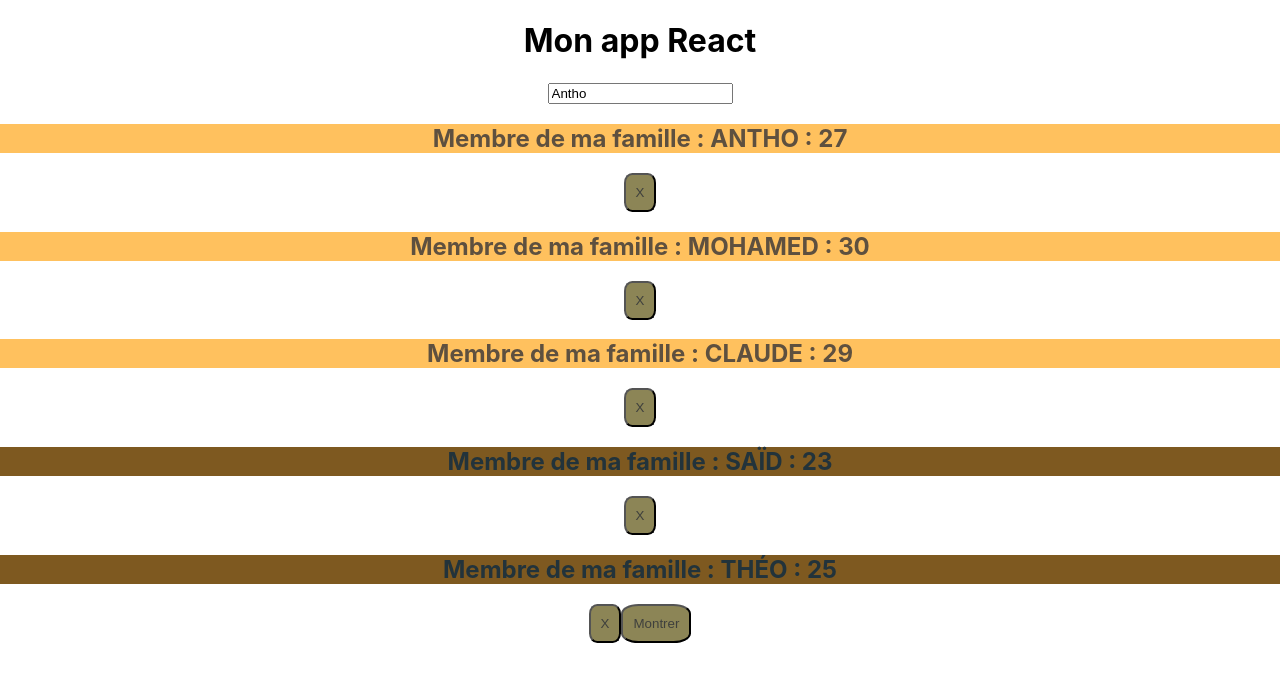
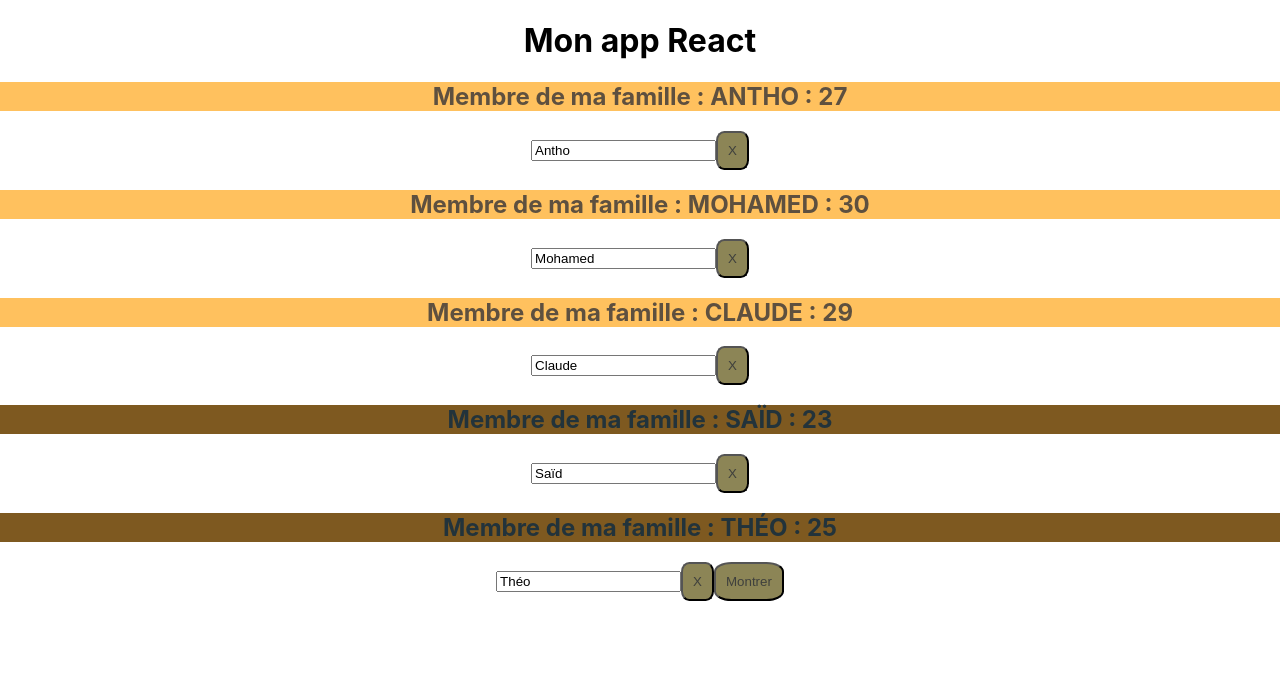
Before and after one commit to darwyn57/membre, a React (Create React App) app: page / in a window 1280 px wide. Shown: the top 682 px of the page. Built offline with nearby package versions, Linux system fonts and the light colour scheme.

Commit message:
mise a jour des function

```diff
--- a/src/App.js
+++ b/src/App.js
@@ -32,10 +32,11 @@ class App extends Component {
     famille.membre1.age += param
     this.setState({ famille })
   }
-  handleChange = (e) => {
+  handleChange = (e, id) => {
+    //les trois petit point s'apelle le spread opérator
     const famille = { ...this.state.famille }
     const name = e.target.value
-    famille.membre1.name = name
+    famille[id].name = name
     this.setState({ famille })
   }
   handleShowDescription = () => {
@@ -67,15 +68,22 @@ class App extends Component {
 
     const liste = Object.keys(famille).map(membre => (
       <Membre
+        key={membre}
+        handleChange={e => this.handleChange(e, membre)}
+        cacherNom={() => this.cacherNom(membre)}
         age={famille[membre].age}
-        name={famille[membre].name} />
+        name={famille[membre].name}
+      />
 
     ))
+
+
+
     console.log(liste);
     return (
       <div className="App">
         <h1>{titre}</h1> {/*this.props.titre devient titre suite a la destructuration*/}
-        <input type="texte" value={famille.membre1.name} onChange={this.handleChange} />
+
         {liste}
         {description}
         <button onClick={this.handleShowDescription}>
--- a/src/Membre.js
+++ b/src/Membre.js
@@ -3,11 +3,12 @@ import './App.js'
 
 
 
-const Membre = ({ name, children, age, cacherNom }) => {
+const Membre = ({ name, children, age, cacherNom, handleChange }) => {
 
     return (
         <fragment>
             <h2 style={{ backgroundColor: age < 26 ? '#7E5920' : '#FFC15E', color: age < 26 ? '#22333B' : '#5E503F' }}>Membre de ma famille : {name.toUpperCase()} : {age} </h2>
+            <input value={name} onChange={handleChange} type="text" />
             <button onClick={cacherNom}>X</button>
             {children ? <p>description: {children}</p> : <Fragment />}
 
```
